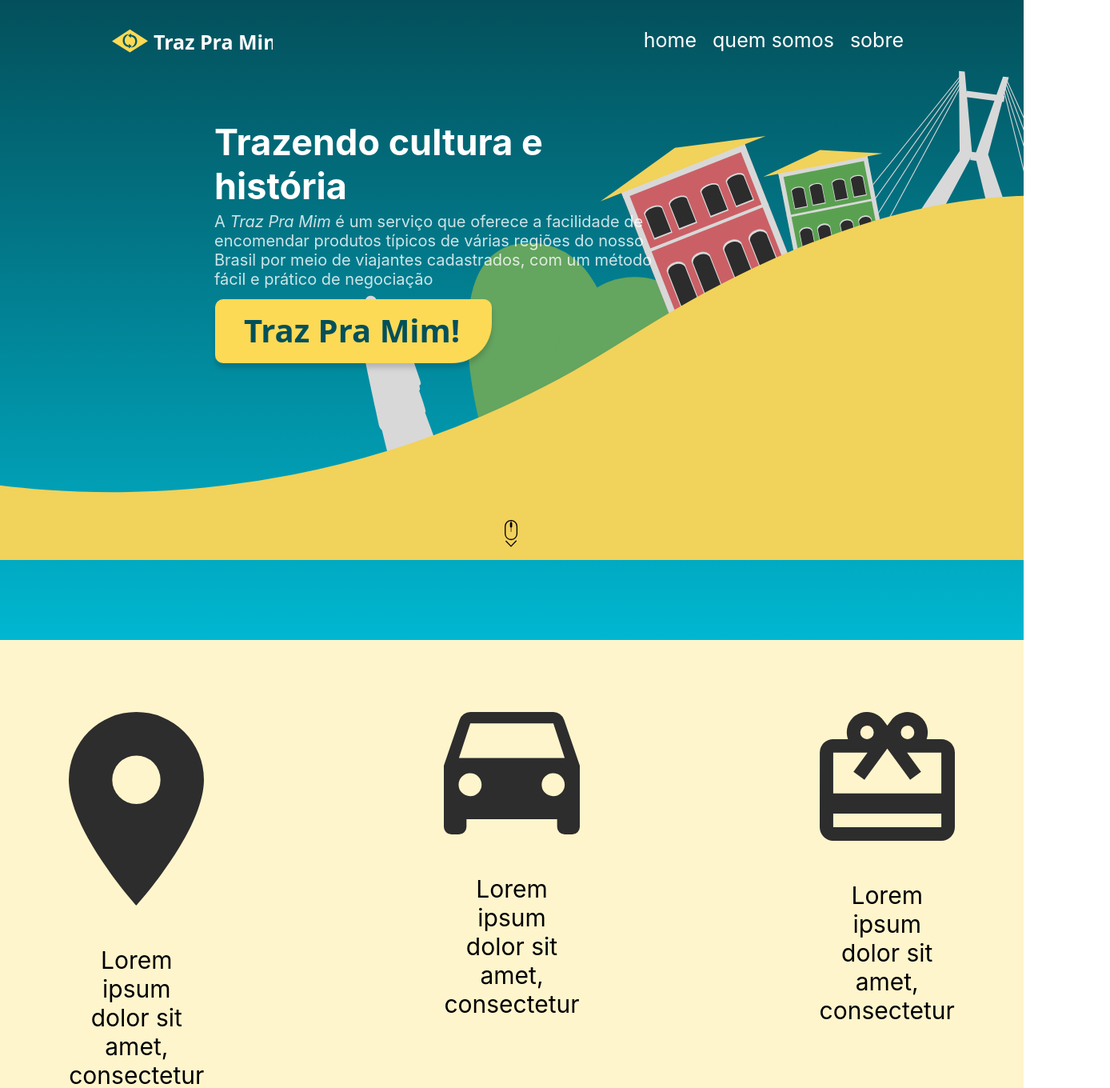
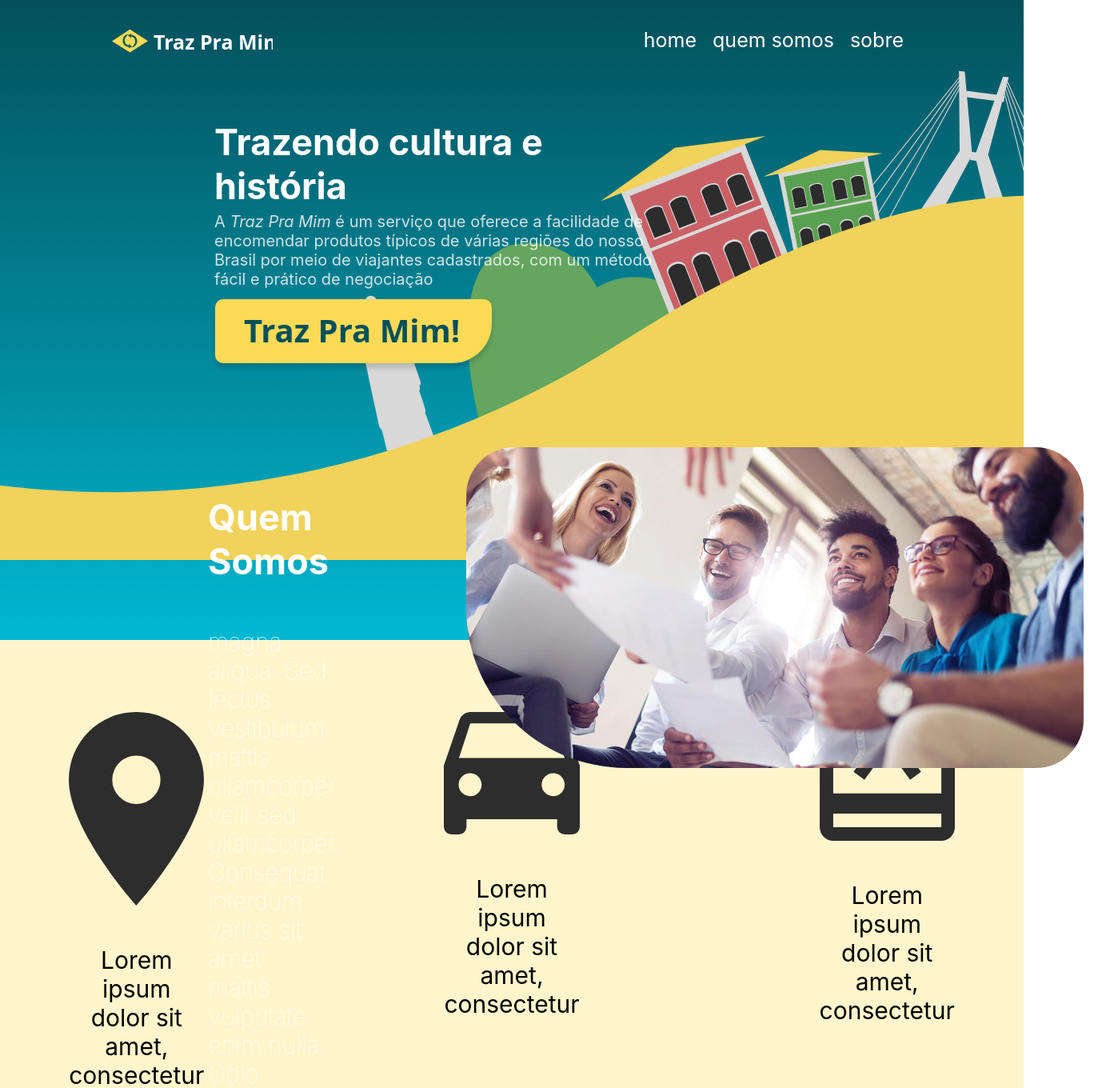
Before and after one commit to raulcssantos/traz-pra-mim, a React (Create React App) app: page /landing in a window 1280 px wide. Shown: the top 1360 px of the page at 80% size, 1388 px wide, since content can reach past the window. Built offline with nearby package versions, Linux system fonts and the light colour scheme.

Commit message:
altera absolute

```diff
--- a/package.json
+++ b/package.json
@@ -10,6 +10,7 @@
     "react-dom": "^16.12.0",
     "react-router-dom": "^5.1.2",
     "react-scripts": "3.3.0",
+    "serve": "^11.3.0",
     "styled-components": "^5.0.0"
   },
   "scripts": {
--- a/src/pages/Landing/index.js
+++ b/src/pages/Landing/index.js
@@ -105,7 +105,7 @@
 
 const DescriptionBox = styled.div`
   position: absolute;
-  top: 1730px;
+  bottom: -1100px;
   left: 260px;
   display: flex;
   flex-direction: row;
@@ -128,9 +128,6 @@
   background-color: #1D2A2B;
   width: 100vw;
   height: 120px;
-
-
-
 `
 
 export const Landing = () => {
@@ -207,7 +204,7 @@
 
           </ColumnCont2>
         <FotoLanding>
-          <img src={FotoLand} alt="" width="125%" height="100%" />
+          <img src={FotoLand} alt="" />
         </FotoLanding>
         </DescriptionBox>
       </SecondBkg>
```
Also changed, not shown: 1 other file (tests, documents, lock files or other folders).
